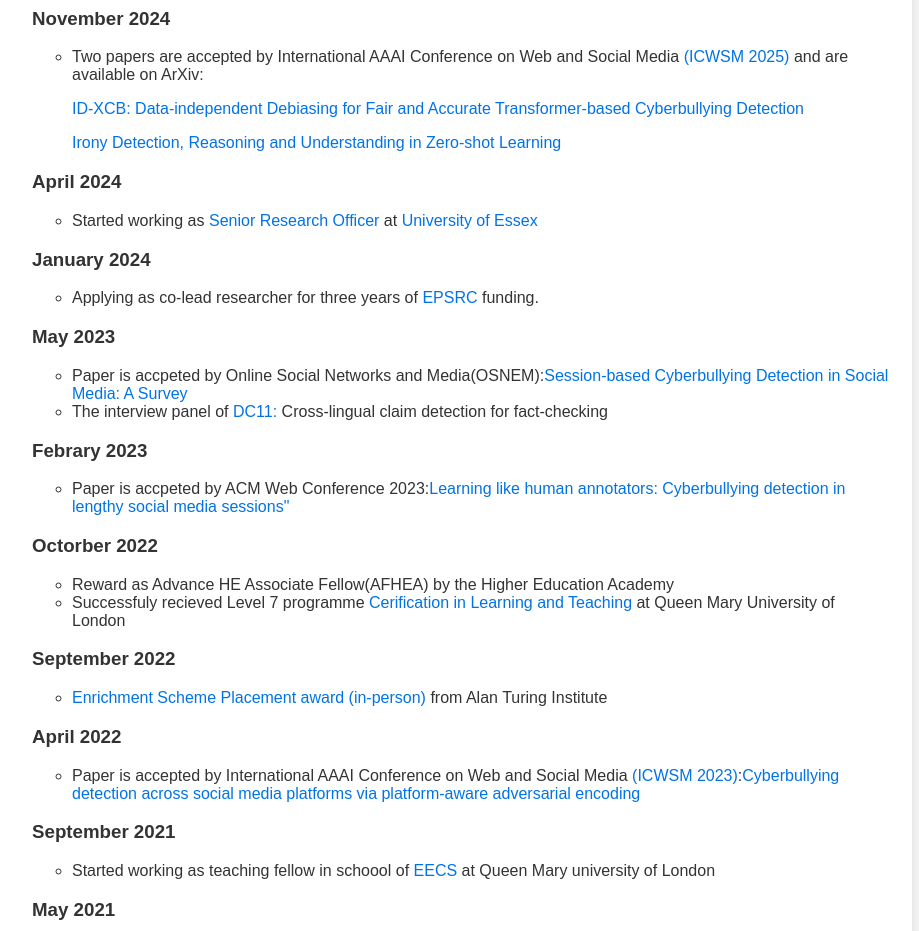
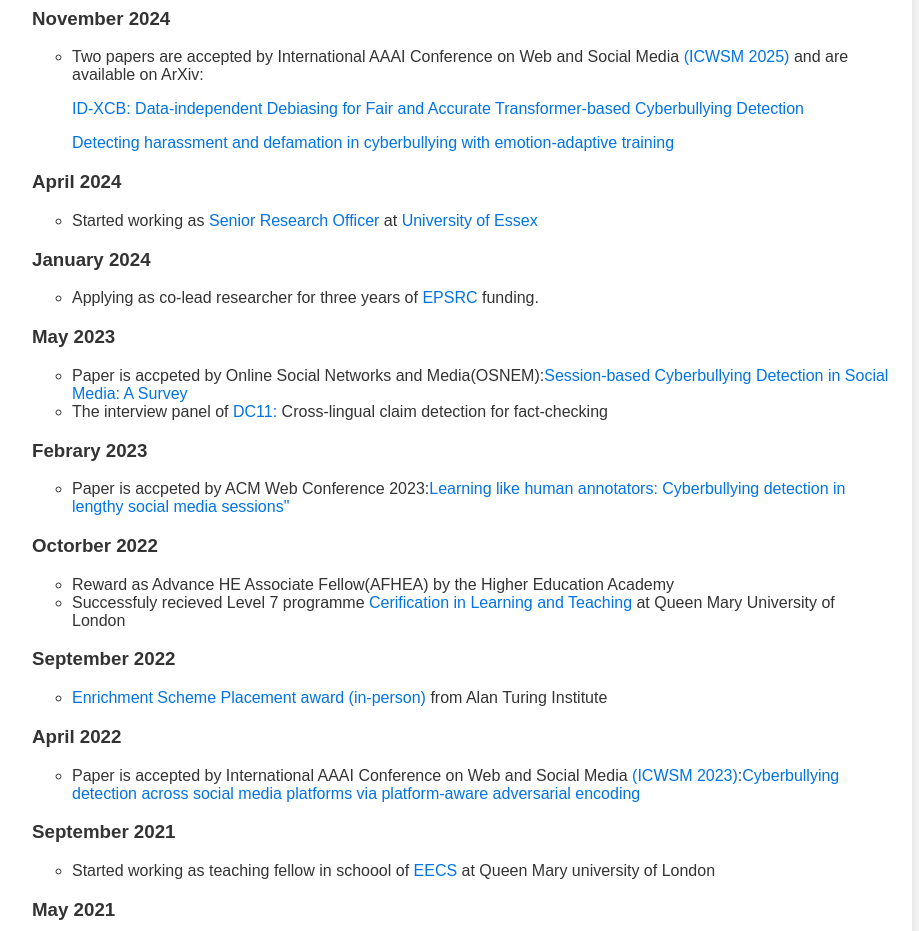
Before and after one commit to yipeiling/yipeiling.github.io, a plain HTML site: page index.html in a window 1280 px wide. Shown: the part 960-1891 px from the top of the page, without its empty margins (198-1117 px from the left). Drawn offline with Linux system fonts and the light colour scheme.

Commit message:
Add files via upload

```diff
--- a/index.html
+++ b/index.html
@@ -103,7 +103,7 @@
                 <ul>
                       <li>Two papers are accepted by International AAAI Conference on Web and Social Media <a href="https://www.icwsm.org/2025/index.html">(ICWSM 2025)</a> and are available on ArXiv:</li>
                       <p> <a href="https://arxiv.org/abs/2402.16458">ID-XCB: Data-independent Debiasing for Fair and Accurate Transformer-based Cyberbullying Detection</a></p>
-                      <p> <a href="https://arxiv.org/abs/2501.16884">Irony Detection, Reasoning and Understanding in Zero-shot Learning</a></p>
+                      <p> <a href="https://arxiv.org/abs/2501.16925">Detecting harassment and defamation in cyberbullying with emotion-adaptive training</a></p>
                   </ul>
 
                   <h3><strong>April 2024</strong></h3>
```
